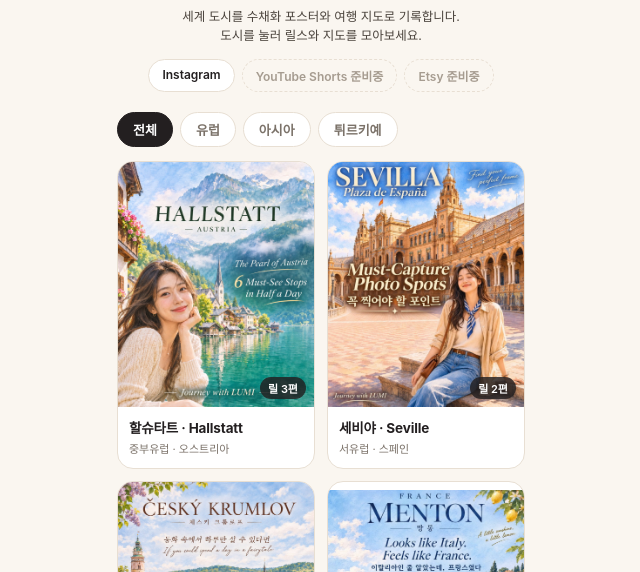
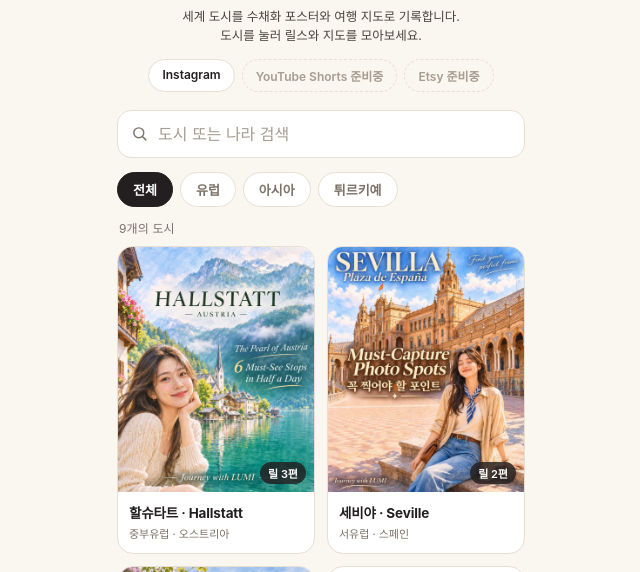
Before and after one commit to journeywithlumi-ops/LUMI, a plain HTML site: page index.html in a window 1280 px wide. Shown: the part 154-726 px from the top of the page, without its empty margins (319-959 px from the left). Drawn offline with Linux system fonts and the light colour scheme.

Commit message:
Add city and country search bar

```diff
--- a/index.html
+++ b/index.html
@@ -120,6 +120,77 @@
       background: var(--ink);
       color: #FFF;
       border-color: var(--ink);
+    }
+    .search {
+      display: flex;
+      align-items: center;
+      gap: 10px;
+      background: var(--card);
+      border: 1px solid var(--line);
+      border-radius: 14px;
+      padding: 0 13px;
+      margin: 0 0 12px;
+      transition: border-color 0.15s ease, box-shadow 0.15s ease;
+    }
+    .search:focus-within {
+      border-color: #D8C6B1;
+      box-shadow: 0 0 0 3px rgba(200, 109, 81, 0.07);
+    }
+    .search-icon {
+      flex: 0 0 auto;
+      width: 17px;
+      height: 17px;
+      color: var(--muted);
+      display: block;
+    }
+    .search input {
+      flex: 1 1 auto;
+      min-width: 0;
+      width: 100%;
+      border: 0;
+      outline: none;
+      background: transparent;
+      font-family: inherit;
+      font-size: 16px;
+      line-height: 1.4;
+      color: var(--ink);
+      padding: 12px 0;
+      -webkit-appearance: none;
+      appearance: none;
+    }
+    .search input::placeholder { color: #A69C90; }
+    .search input::-webkit-search-cancel-button,
+    .search input::-webkit-search-decoration {
+      -webkit-appearance: none;
+      appearance: none;
+      display: none;
+    }
+    .search-clear {
+      flex: 0 0 auto;
+      width: 22px;
+      height: 22px;
+      padding: 0;
+      display: none;
+      align-items: center;
+      justify-content: center;
+      border: 0;
+      border-radius: 50%;
+      background: var(--chip);
+      color: var(--muted);
+      font-size: 12px;
+      line-height: 1;
+      cursor: pointer;
+    }
+    .search-clear.show { display: flex; }
+    .search-clear:focus-visible {
+      outline: 2px solid var(--accent);
+      outline-offset: 1px;
+    }
+    .count {
+      font-size: 12px;
+      color: var(--muted);
+      margin: -2px 2px 10px;
+      letter-spacing: 0.01em;
     }
     .grid {
       display: grid;
@@ -314,12 +385,33 @@
       </div>
     </header>
 
+    <div class="search">
+      <svg class="search-icon" viewBox="0 0 24 24" fill="none" stroke="currentColor" stroke-width="2" stroke-linecap="round" aria-hidden="true">
+        <circle cx="11" cy="11" r="7"></circle>
+        <line x1="16.5" y1="16.5" x2="21" y2="21"></line>
+      </svg>
+      <input
+        id="q"
+        type="search"
+        placeholder="도시 또는 나라 검색"
+        aria-label="도시 또는 나라 검색"
+        autocomplete="off"
+        autocapitalize="off"
+        autocorrect="off"
+        spellcheck="false"
+        enterkeyhint="search"
+      />
+      <button class="search-clear" id="qClear" type="button" aria-label="검색어 지우기">✕</button>
+    </div>
+
     <div class="tabs" id="tabs" role="tablist" aria-label="권역 선택">
       <button class="tab active" data-region="all" role="tab" aria-selected="true">전체</button>
       <button class="tab" data-region="europe" role="tab" aria-selected="false">유럽</button>
       <button class="tab" data-region="asia" role="tab" aria-selected="false">아시아</button>
       <button class="tab" data-region="turkey" role="tab" aria-selected="false">튀르키예</button>
     </div>
+
+    <div class="count" id="count" aria-live="polite"></div>
 
     <div class="grid" id="grid" aria-live="polite"></div>
 
@@ -343,12 +435,26 @@
   </div>
 
   <script>
-    const state = { cities: [], region: 'all', lastFocus: null };
+    const state = { cities: [], region: 'all', query: '', lastFocus: null };
 
     const grid = document.getElementById('grid');
+    const countEl = document.getElementById('count');
+    const input = document.getElementById('q');
+    const clearBtn = document.getElementById('qClear');
     const backdrop = document.getElementById('backdrop');
     const modal = document.getElementById('modal');
     const closeBtn = document.getElementById('mClose');
+
+    const REGION_NAMES = { europe: '유럽', asia: '아시아', turkey: '튀르키예 터키' };
+
+    // 검색용 정규화: 소문자, 악센트 제거, 공백/구두점 제거
+    function normalize(s) {
+      return (s == null ? '' : String(s))
+        .toLowerCase()
+        .normalize('NFD')
+        .replace(/[\u0300-\u036f]/g, '')
+        .replace(/[\s\-_.·'’]/g, '');
+    }
 
     fetch('cities.json', { cache: 'no-cache' })
       .then((r) => {
@@ -357,19 +463,41 @@
       })
       .then((data) => {
         state.cities = Array.isArray(data) ? data : [];
+        state.cities.forEach((c) => {
+          c.searchKey = normalize([
+            c.cityKo,
+            c.city,
+            c.country,
+            c.regionLabel,
+            REGION_NAMES[c.region],
+          ].join(' '));
+        });
         render();
       })
       .catch(() => {
+        countEl.textContent = '';
         grid.innerHTML = '<p class="error">도시 목록을 불러오지 못했어요.<br>잠시 후 새로고침해 주세요.</p>';
       });
 
+    function filterCities() {
+      const q = normalize(state.query);
+      return state.cities.filter((c) => {
+        if (state.region !== 'all' && c.region !== state.region) return false;
+        if (q && !c.searchKey.includes(q)) return false;
+        return true;
+      });
+    }
+
     function render() {
-      const list = state.region === 'all'
-        ? state.cities
-        : state.cities.filter((c) => c.region === state.region);
+      const list = filterCities();
+      const q = normalize(state.query);
+
+      countEl.textContent = state.cities.length ? `${list.length}개의 도시` : '';
 
       if (!list.length) {
-        grid.innerHTML = '<p class="empty">이 권역의 도시를 준비하고 있어요.</p>';
+        grid.innerHTML = q
+          ? '<p class="empty">찾으시는 도시가 아직 없어요.<br>다른 도시나 나라 이름으로 검색해 보세요.</p>'
+          : '<p class="empty">이 권역의 도시를 준비하고 있어요.</p>';
         return;
       }
 
@@ -403,6 +531,34 @@
       state.region = tab.dataset.region;
       render();
     });
+
+    function syncClearButton() {
+      clearBtn.classList.toggle('show', input.value.length > 0);
+    }
+
+    input.addEventListener('input', () => {
+      state.query = input.value;
+      syncClearButton();
+      render();
+    });
+
+    input.addEventListener('keydown', (e) => {
+      if (e.key === 'Escape' && input.value) {
+        e.preventDefault();
+        clearSearch();
+      }
+    });
+
+    function clearSearch() {
+      if (!input.value) return;
+      input.value = '';
+      state.query = '';
+      syncClearButton();
+      render();
+      input.focus({ preventScroll: true });
+    }
+
+    clearBtn.addEventListener('click', clearSearch);
 
     function openCity(id, source) {
       const c = state.cities.find((x) => x.id === id);
```
